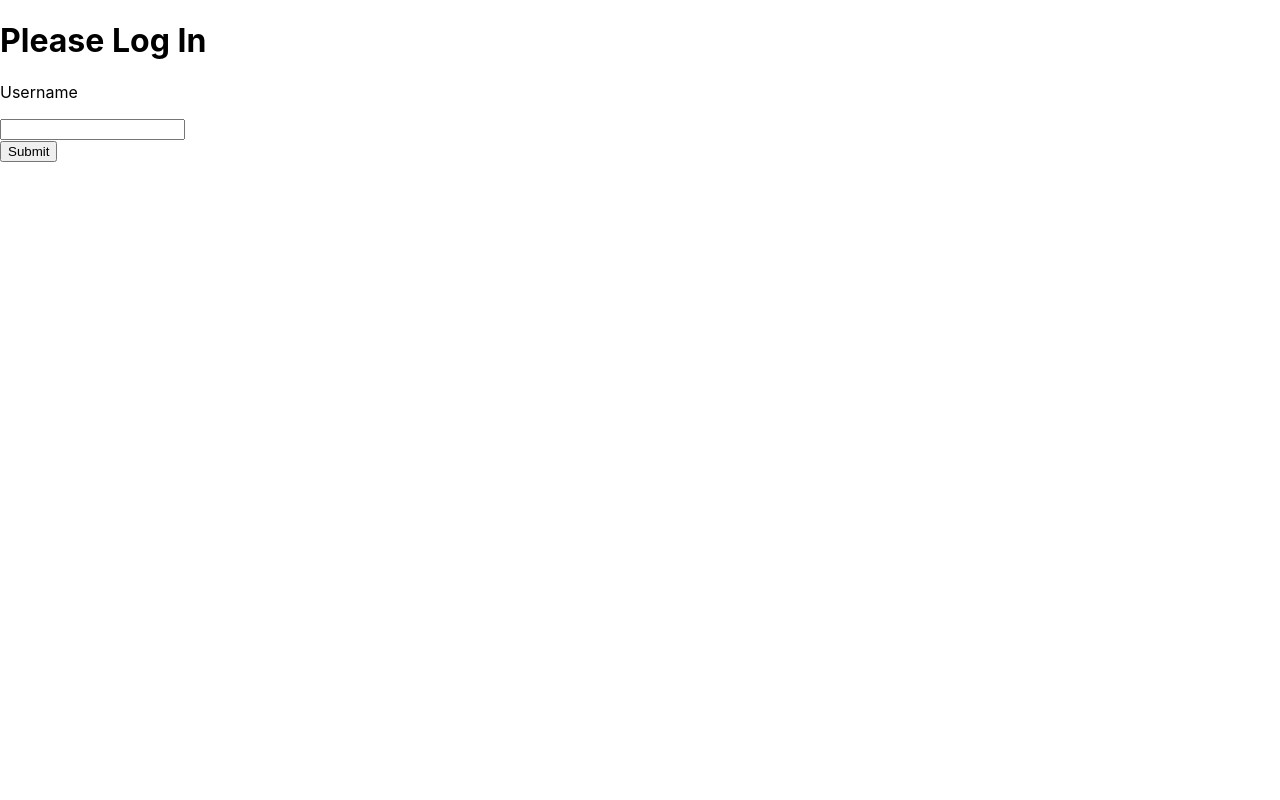
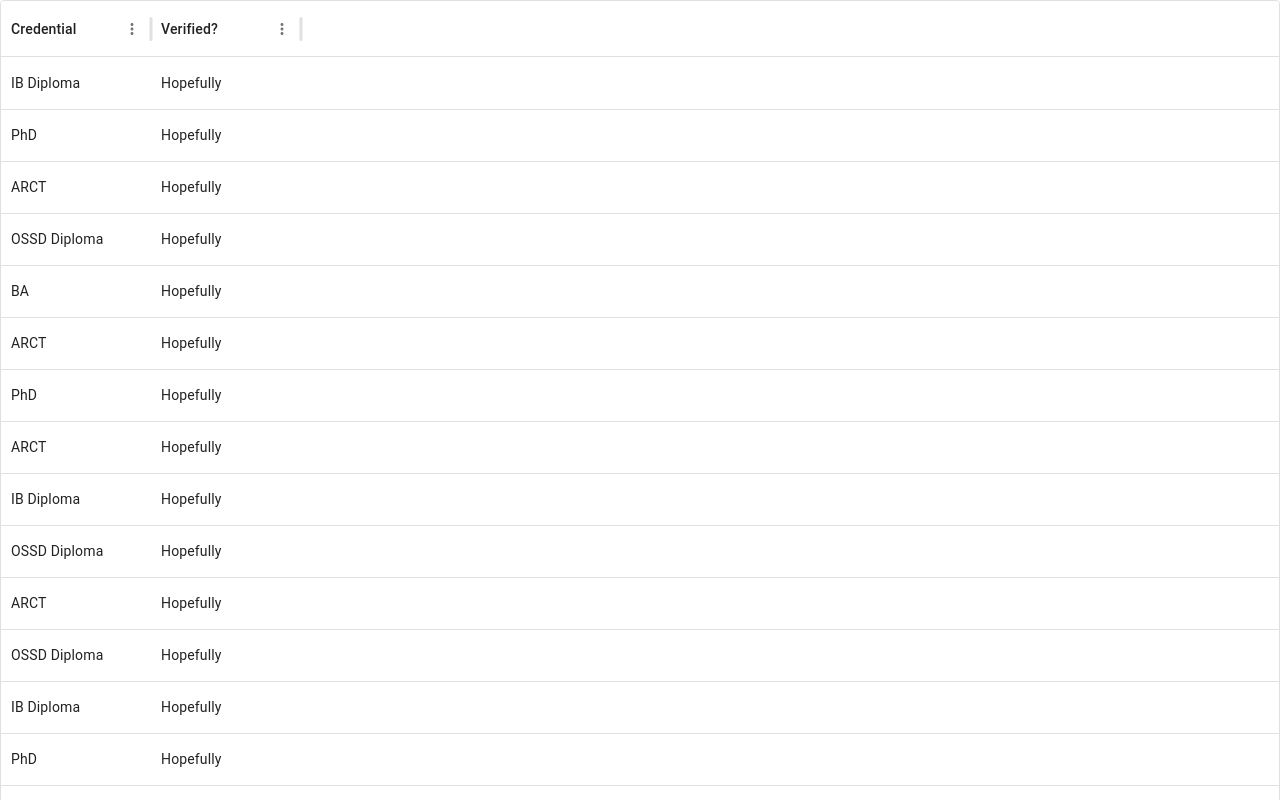
Before and after one commit to geoffreycuffchartrand/frontend, a React (Create React App) app: page / in a window 1280 px wide. Shown: the top 800 px of the page. Built offline with nearby package versions, Linux system fonts and the light colour scheme.

Commit message:
datagrid example

```diff
--- a/package.json
+++ b/package.json
@@ -4,6 +4,10 @@
   "private": true,
   "proxy": "http://localhost:3000",
   "dependencies": {
+    "@emotion/react": "^11.13.0",
+    "@emotion/styled": "^11.13.0",
+    "@mui/material": "^5.16.7",
+    "@mui/x-data-grid": "^7.12.0",
     "@testing-library/jest-dom": "^5.17.0",
     "@testing-library/react": "^13.4.0",
     "@testing-library/user-event": "^13.5.0",
--- a/src/App.js
+++ b/src/App.js
@@ -1,12 +1,32 @@
 import './App.css';
-import SaveCredential from '../src/SendCredential.js';
+import TableDisplay from '../src/TableDisplay.js';
+// import SaveCredential from '../src/SendCredential.js';
 // import SearchCredential from '../src/SearchCredential.js';
 
+function App() {
+
+  // create 1000 rows of fake data — the query results from the server will go here instead
+  const creds = ["IB Diploma", "OSSD Diploma", "BA", "PhD", "ARCT"]; // list of some possible credentials
+  let credData = [];
+  for (let i = 1; i<1000; i++) {
+    let randomCred = creds[Math.floor(Math.random() * creds.length)]; // pick random credential from list
+    credData.push( // and stick it onto the end of credData
+      { id: i, credential: randomCred, verified: "Hopefully"}
+      )
+  }
+
+  return(
+    TableDisplay(credData)
+  );
+}
+
+/*
 function App() {
 
     return(
       SaveCredential()
   );
 }
+*/
 
 export default App;
--- a/src/SendCredential.js
+++ b/src/SendCredential.js
@@ -1,27 +1,34 @@
 import React, { useState } from 'react';
 
-async function sendCred(credential) {
-    return fetch('http://localhost:3001/', {
+/*
+Summary:
+
+The front end page has a textbox for the user to enter their credential.
+When they click submit, their input is sent to the backend server with a fetch(), and the returned data or error are printed to the console.
+*/
+
+async function sendCred(credential) { // sends credential; to be used later when submit button is pressed
+    return fetch('http://localhost:3001/', { // fetch returns a 'Promise' (to supply a value later) - a Promise object is either pending, fulfilled (with a 'Response' object containing the value), or rejected (with a reason)
         mode: "cors",
-        method: 'POST',
-        body: JSON.stringify(credential),
+        method: 'POST', // a POST request submits an entry to a specified server resource, rather than, for example, just requesting something
+        body: JSON.stringify(credential), // in this case, it submits whatever's stored in the credential variable
         headers: {
-          'Content-Type': 'application/json'
+          'Content-Type': 'application/json' // tells the server that what's been sent is a json string
         }
     })
-    .then(data => console.log(data))
-    .catch(error => console.error(error));
-   }
+    .then(data => console.log(data)) // if/when the promise is fulfilled, return the associated data to the console
+    .catch(error => console.error(error)); // if/when the promise is rejected, return the associated error to the console
+  }
 
 export default function SaveCredential() {
-    const [credential, setCredential] = useState('');
+    const [credential, setCredential] = useState(''); // create state variable ('credential') and function ('setCredential') to update it and render again; initial value is empty ('')
 
-    const handleSubmit = async e => {
+    const handleSubmit = async e => { // creates an asynchronous function (one that returns a promise); ie the fetch above
         e.preventDefault();
-        sendCred(credential);
+        sendCred(credential); //
       }
 
-    return(
+    return( // update credential state variable to whatever is entered in the text box ('e.target.value'), in JSON notation ('JSON.stringify'), and when user presses submit, call sendCred
         <div className="login-wrapper">
           <h1>Please Log In</h1>
           <form onSubmit={handleSubmit}>
--- /dev/null
+++ b/src/TableDisplay.js
@@ -0,0 +1,19 @@
+import { DataGrid } from "@mui/x-data-grid"
+
+export default function TableDisplay(rows) {
+
+    // provide column names to be displayed with each field provided in the row data
+    const columns = [
+    { field: "credential", headerName: "Credential", width: 150 },
+    { field: "verified", headerName: "Verified?", width: 150 }
+    ];
+
+    // display table with provided rows and columns
+    return (
+        <div className="Container">
+          <div className="Grid">
+            <DataGrid rows={rows} columns={columns}/>
+          </div>
+        </div>
+      );
+}
```
Also changed, not shown: 1 other file (tests, documents, lock files or other folders).
